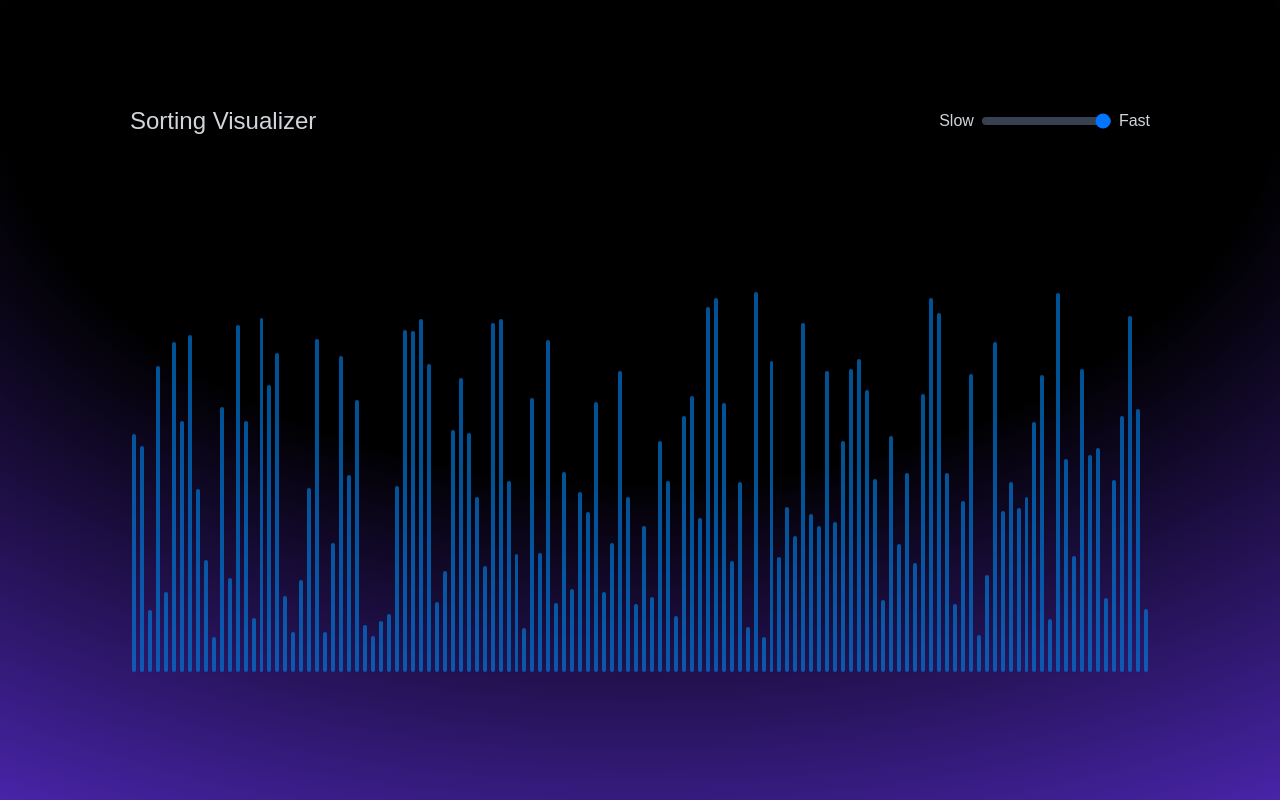
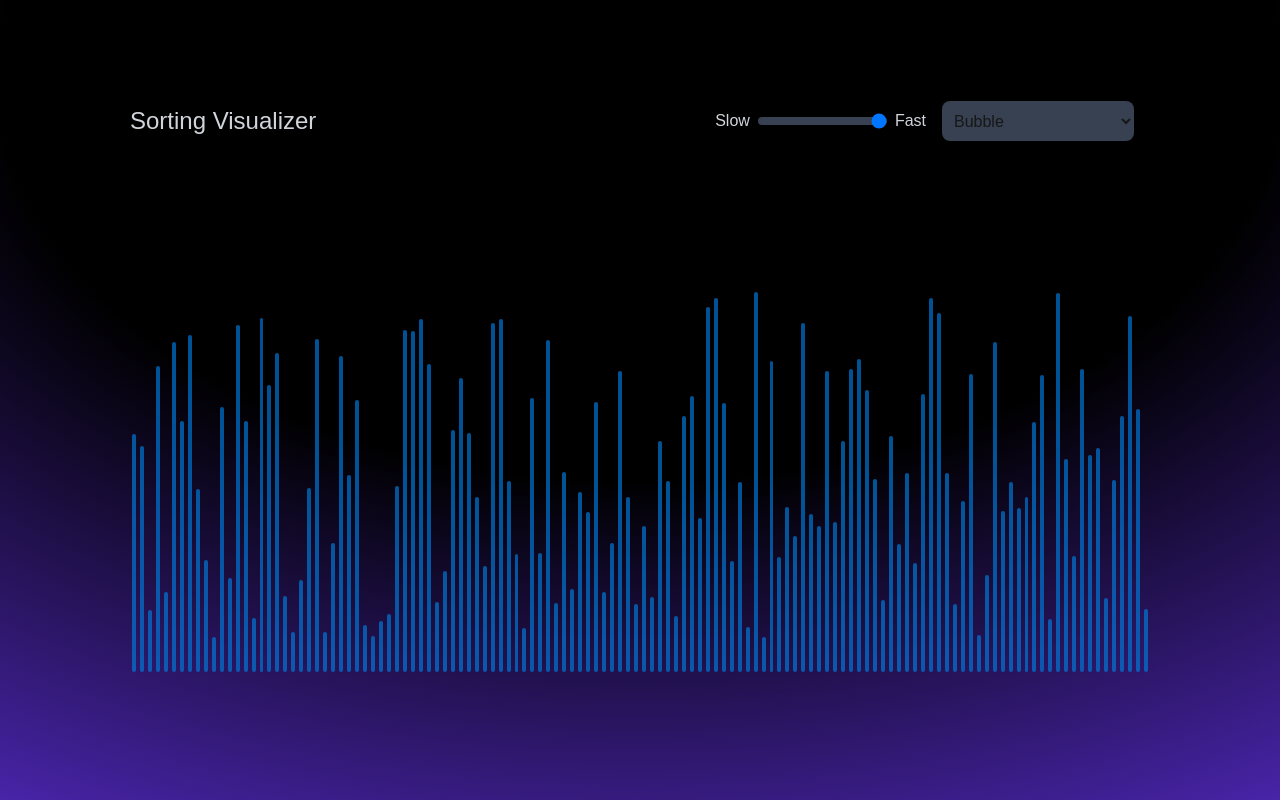
Before and after one commit to SiddDman/sort-visualizer-typeScript, a Next.js app: page / in a window 1280 px wide. Built offline with nearby package versions, Linux system fonts and the light colour scheme.

Commit message:
added select algo component

```diff
--- a/src/app/lib/types.ts
+++ b/src/app/lib/types.ts
@@ -3,4 +3,9 @@ export type SortingAlgoType =
     | "insertion"
     | "selection"
     | "quick"
-    | "merge"
+    | "merge";
+
+export type SelectOptionsType = {
+    value: string,
+    label: string
+};
--- a/src/app/lib/utils.ts
+++ b/src/app/lib/utils.ts
@@ -4,3 +4,11 @@ export const MAX_ANIMATION_SPEED = 400;
 export function generateRandomNumberFromInterval(min: number, max: number) {
     return Math.floor(Math.random() * (max - min + 1) + min)
 }
+
+export const algoOptions = [
+    { label: "Bubble", value: "bubble" },
+    { label: "Insertion", value: "insertion" },
+    { label: "Selection", value: "selection" },
+    { label: "Quick", value: "quick" },
+    { label: "Merge", value: "merge" },
+];
--- a/src/app/page.tsx
+++ b/src/app/page.tsx
@@ -2,9 +2,28 @@
 
 import Slider from "@/components/Input/Slider";
 import { useSortingAlgoContext } from "./context/Visualizer";
+import Select from "@/components/Input/Select";
+import { algoOptions } from "./lib/utils";
+import React, { useEffect } from "react";
+import { SortingAlgoType } from "./lib/types";
 
 export default function Home() {
-  const { arrayToSort, isSorting, animationSpeed, setAnimationSpeed } = useSortingAlgoContext();
+  const {
+    arrayToSort,
+    isSorting,
+    animationSpeed,
+    setAnimationSpeed,
+    selectedAlgo,
+    setSelectedAlgo
+  } = useSortingAlgoContext();
+
+  const handleSelectChange = (e: React.ChangeEvent<HTMLSelectElement>) => {
+    setSelectedAlgo(e.target.value as SortingAlgoType)
+  }
+
+  useEffect(() => {
+    console.log("selectedAlgo", selectedAlgo)
+  }, [selectedAlgo])
 
   return (
     <main className="absolute inset-0 -z-10 h-full w-full items-center px-5 py-24 [background:radial-gradient(125%_125%_at_50%_10%,#000_40%,#63e_100%)]">
@@ -21,6 +40,14 @@ export default function Home() {
                 value={animationSpeed}
                 handleChange={(e) => setAnimationSpeed(Number(e.target.value))}
               />
+              <Select
+                options={algoOptions}
+                defaultValue={selectedAlgo}
+                onChange={handleSelectChange}
+                isDisabled={isSorting}
+              />
+              <button className="flex items-center justify-center"
+                ></button>
             </div>
           </div>
           <div className="relative h-[calc(100vh-66px)] w-full">
--- /dev/null
+++ b/src/components/Input/Select.tsx
@@ -0,0 +1,31 @@
+import { SelectOptionsType } from "@/app/lib/types";
+const Select = ({
+    options,
+    defaultValue,
+    onChange,
+    isDisabled = false
+}: {
+    options: SelectOptionsType[];
+    defaultValue: string;
+    onChange: (e: React.ChangeEvent<HTMLSelectElement>) => void;
+    isDisabled?: boolean;
+}) => {
+    return (
+        <div className="inline-block relative w-48" >
+            <select
+                className="w-full h-10 px-2 rounded-lg cursor-pointer bg-gray-700"
+                defaultValue={defaultValue}
+                onChange={onChange}
+                disabled={isDisabled}
+            >
+                {options.map((option) => (
+                    <option key={option.value} value={option.value}>
+                        {option.label}
+                    </option>
+                ))}
+            </select >
+        </div>
+    )
+}
+
+export default Select
```
